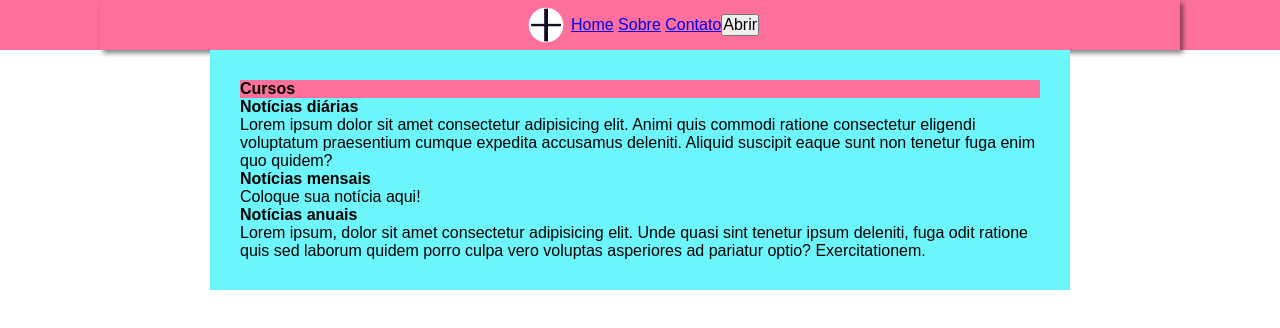
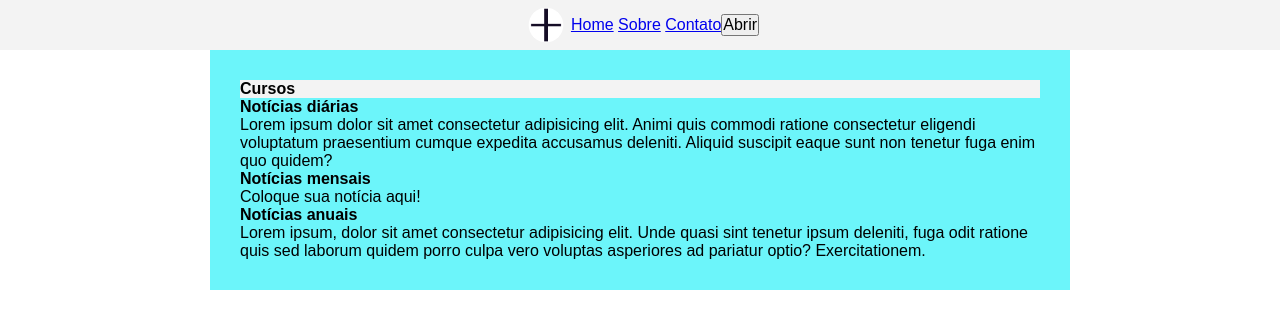
Before and after one commit to everson-s/Projeto-site, a plain HTML site: page arquivos/index.html in a window 1280 px wide. Drawn offline with Linux system fonts and the light colour scheme.

Commit message:
Atualização do header

```diff
--- a/arquivos/estilos/style.css
+++ b/arquivos/estilos/style.css
@@ -10,7 +10,7 @@ body{
 }
 
 header{
-    background-color: #FE709C;
+    background-color: #f3f3f3;
     width: 100%;
 }
 
@@ -21,7 +21,7 @@ header{
     display: flex;
     align-items: center;
     justify-content: center;
-    box-shadow:  3px 3px 5px rgba(0, 0, 0, 0.5);
+    /*box-shadow:  3px 3px 5px rgba(0, 0, 0, 0.5);*/
 }
 .logo{
     position: relative;
```
